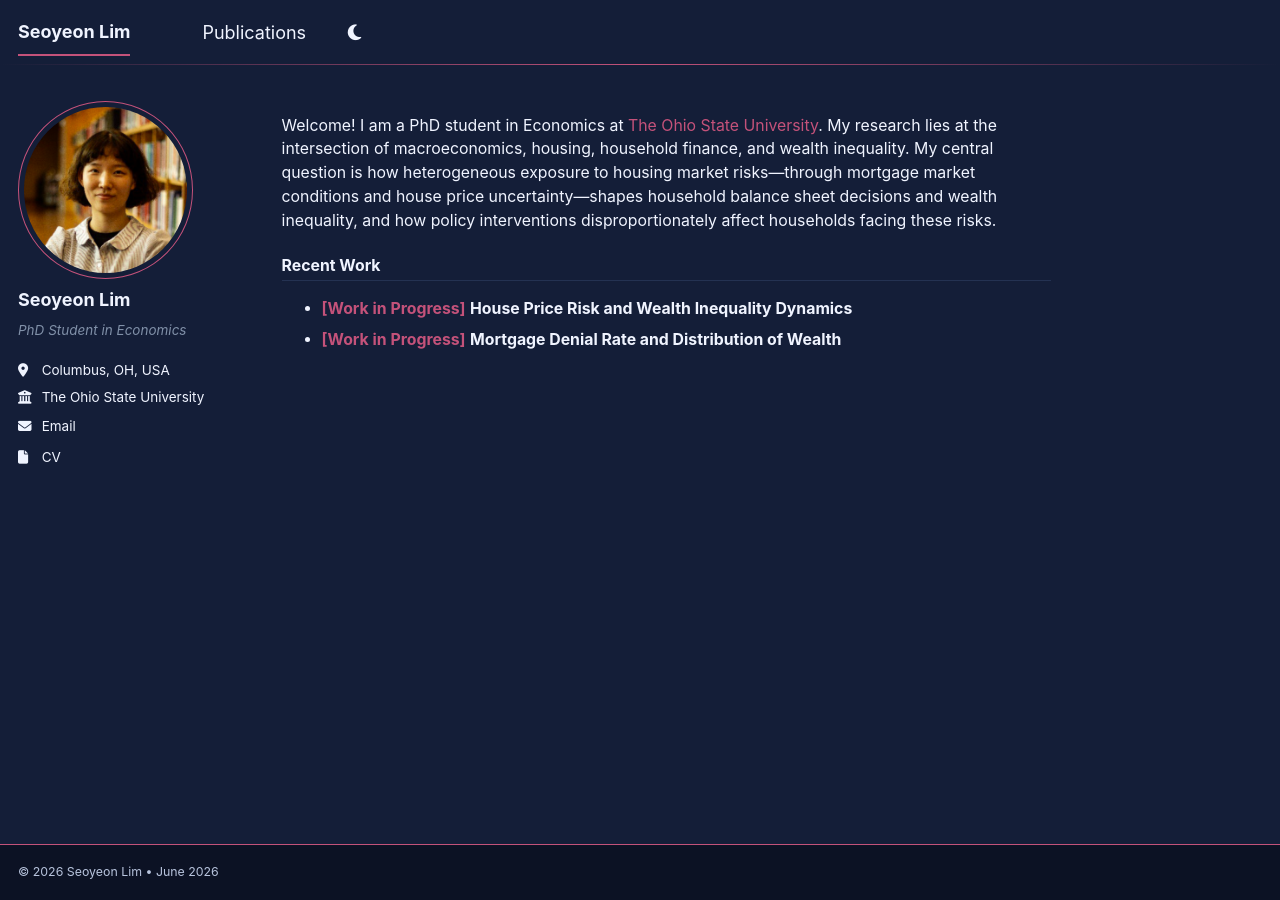
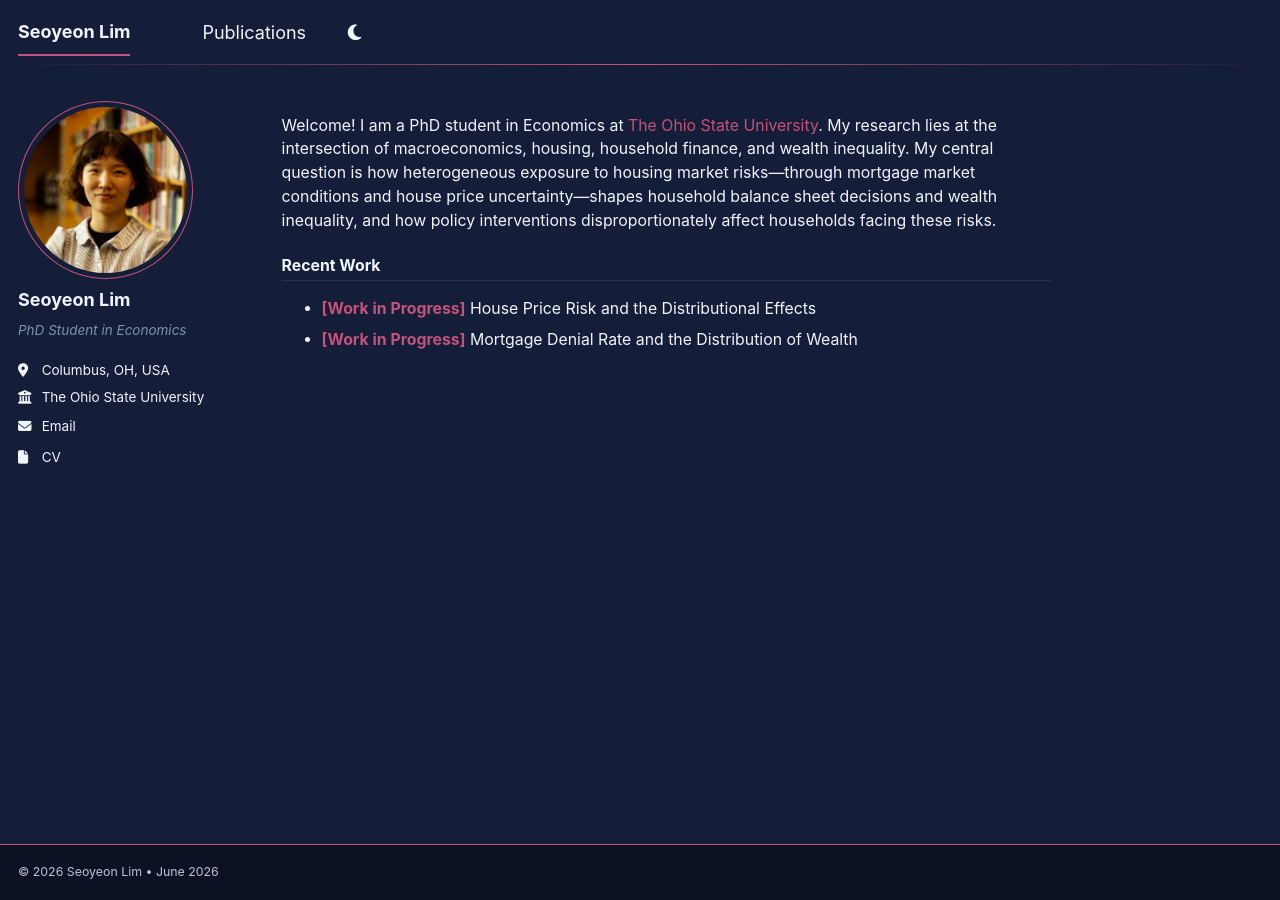
Before and after one commit to seoyeon-lim/academic.github.io, a Jekyll site: the page built from _pages/about.md, in a window 1280 px wide. Built offline with Jekyll 4.4.1, drawn with Linux system fonts in a browser that asks for light colours; a script bundle is joined from its source files by our own code; library files that are not in the unit come from our copies.

Commit message:
Update WIP paper titles, remove bold formatting
Co-Authored-By: Claude Sonnet 4.6 <noreply@anthropic.com>

```diff
--- a/_pages/about.md
+++ b/_pages/about.md
@@ -11,5 +11,5 @@ Welcome! I am a PhD student in Economics at [The Ohio State University](https://
 
 #### Recent Work
 
-- <span style="color:var(--global-base-color)">**[Work in Progress]**</span> **House Price Risk and Wealth Inequality Dynamics**
-- <span style="color:var(--global-base-color)">**[Work in Progress]**</span> **Mortgage Denial Rate and Distribution of Wealth**
+- <span style="color:var(--global-base-color)">**[Work in Progress]**</span> House Price Risk and the Distributional Effects
+- <span style="color:var(--global-base-color)">**[Work in Progress]**</span> Mortgage Denial Rate and the Distribution of Wealth
```
